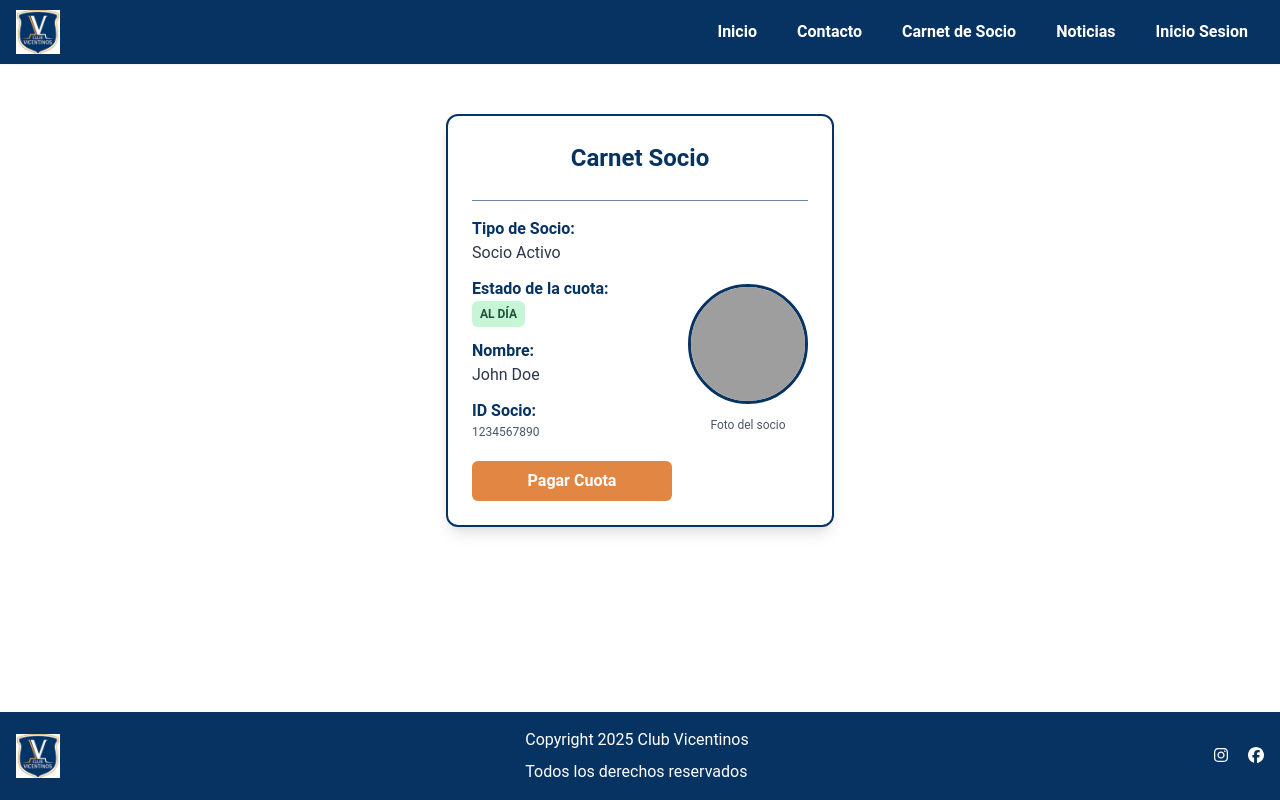
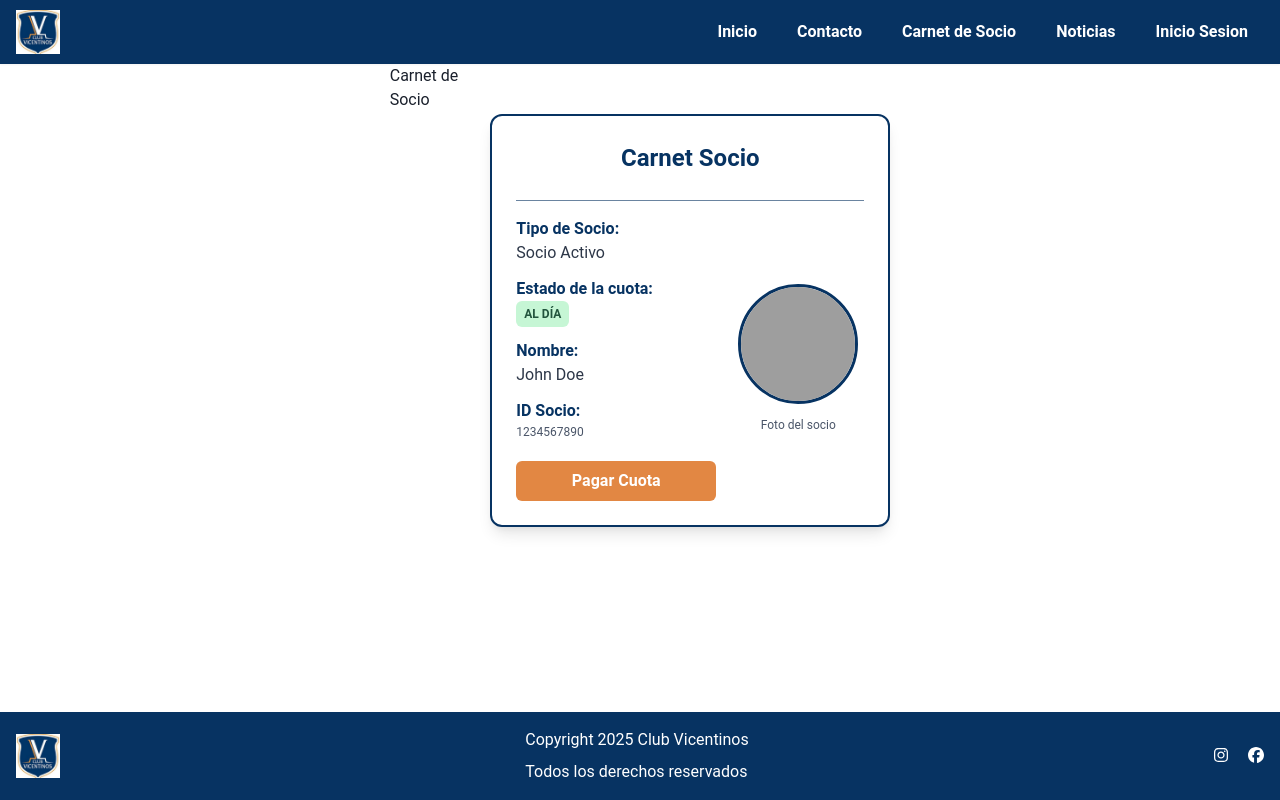
Before and after one commit to Comagol/Vicentinos-Web, a React (Vite) app in the folder frontend/: page /member-card in a window 1280 px wide. Built offline with nearby package versions, Linux system fonts and the light colour scheme; grey boxes are pictures that could not be loaded.

Commit message:
Adding info to member card

```diff
--- a/frontend/src/views/MemberCard.tsx
+++ b/frontend/src/views/MemberCard.tsx
@@ -1,9 +1,10 @@
 import CardMember from "../components/CardMember";
-import { Flex } from "@chakra-ui/react";
+import { Flex, Text } from "@chakra-ui/react";
 
 const MemberCard = () => {
   return (
     <Flex alignSelf="center">
+      <Text>Carnet de Socio</Text>
       <CardMember />
     </Flex>
   )
```
